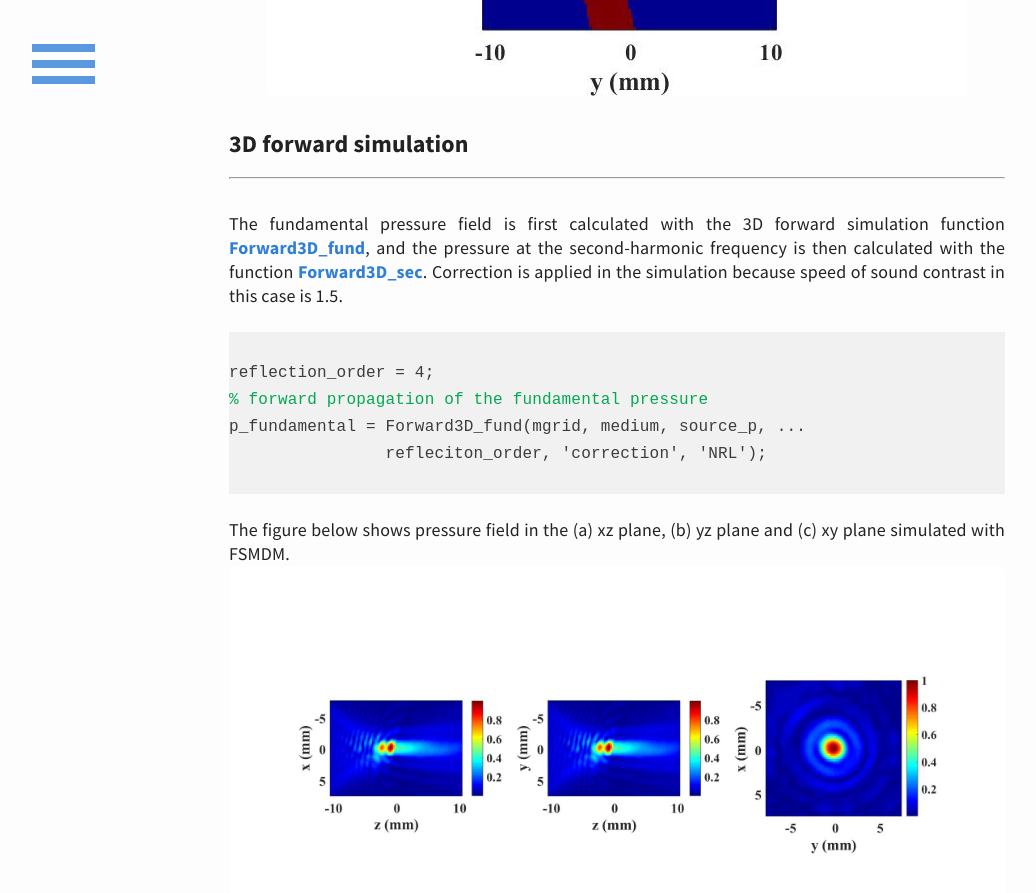
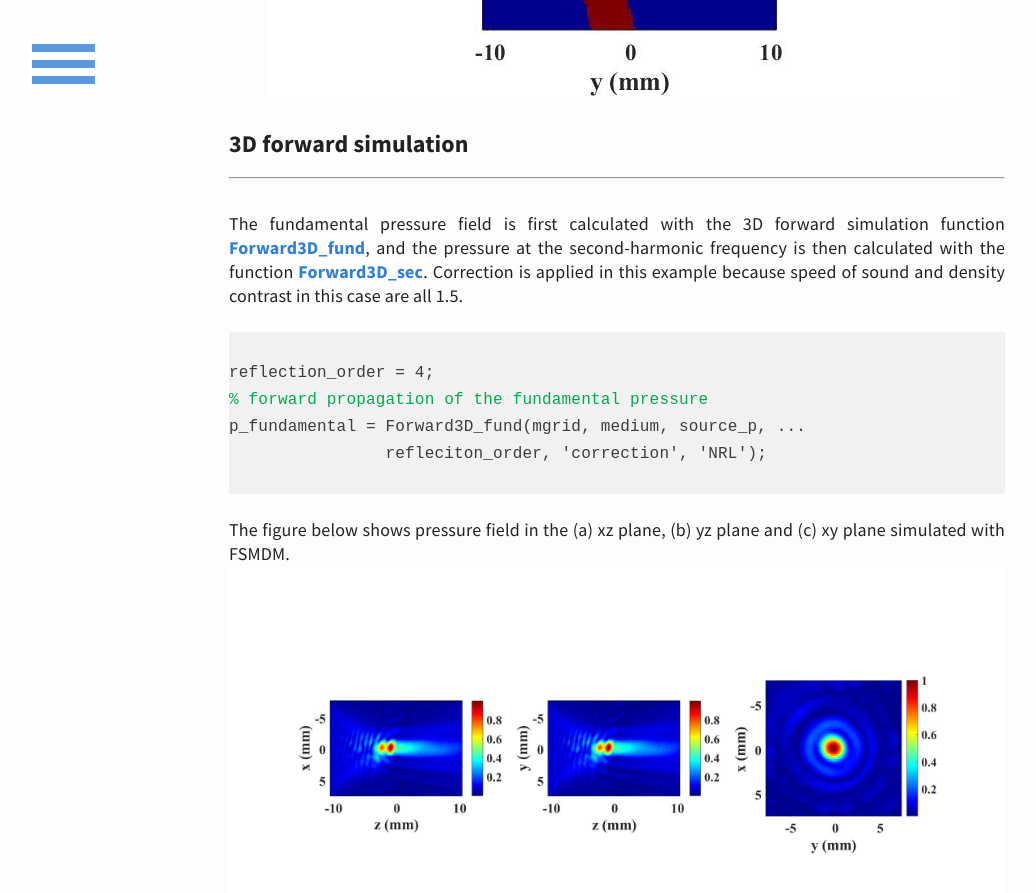
Before and after one commit to m-SOUND/mSOUND, a Jekyll site: the page built from _posts/2019-07-25-FSMDM-3D_heterogeneous.html, in a window 1280 px wide and 900 px high, scrolled down 1386 px. Shown: the top 893 px of the window, without its empty margins (23-1059 px from the left). Built offline with Jekyll 4.4.1, drawn with Linux system fonts in a browser that asks for light colours.

Commit message:
Update 2019-07-25-FSMDM-3D_heterogeneous.html

```diff
--- a/_posts/2019-07-25-FSMDM-3D_heterogeneous.html
+++ b/_posts/2019-07-25-FSMDM-3D_heterogeneous.html
@@ -42,9 +42,9 @@ medium.NRL_alpha = 0.1;
  <br>The fundamental pressure field is first calculated with the 3D forward simulation function
   <a href="/mSOUND/function.html#Forward3D_fund">Forward3D_fund</a>,
   and the pressure at the second-harmonic frequency is then calculated with the function
-  <a href="/mSOUND/function.html#Forward3D_sec">Forward3D_sec</a>. Correction is applied in the
- simulation because speed of sound contrast in this case
- is 1.5.
+  <a href="/mSOUND/function.html#Forward3D_sec">Forward3D_sec</a>. Correction is applied in this
+ example because speed of sound and density contrast in this case
+are all 1.5.
 
 <pre> <code>
 reflection_order = 4;
```
